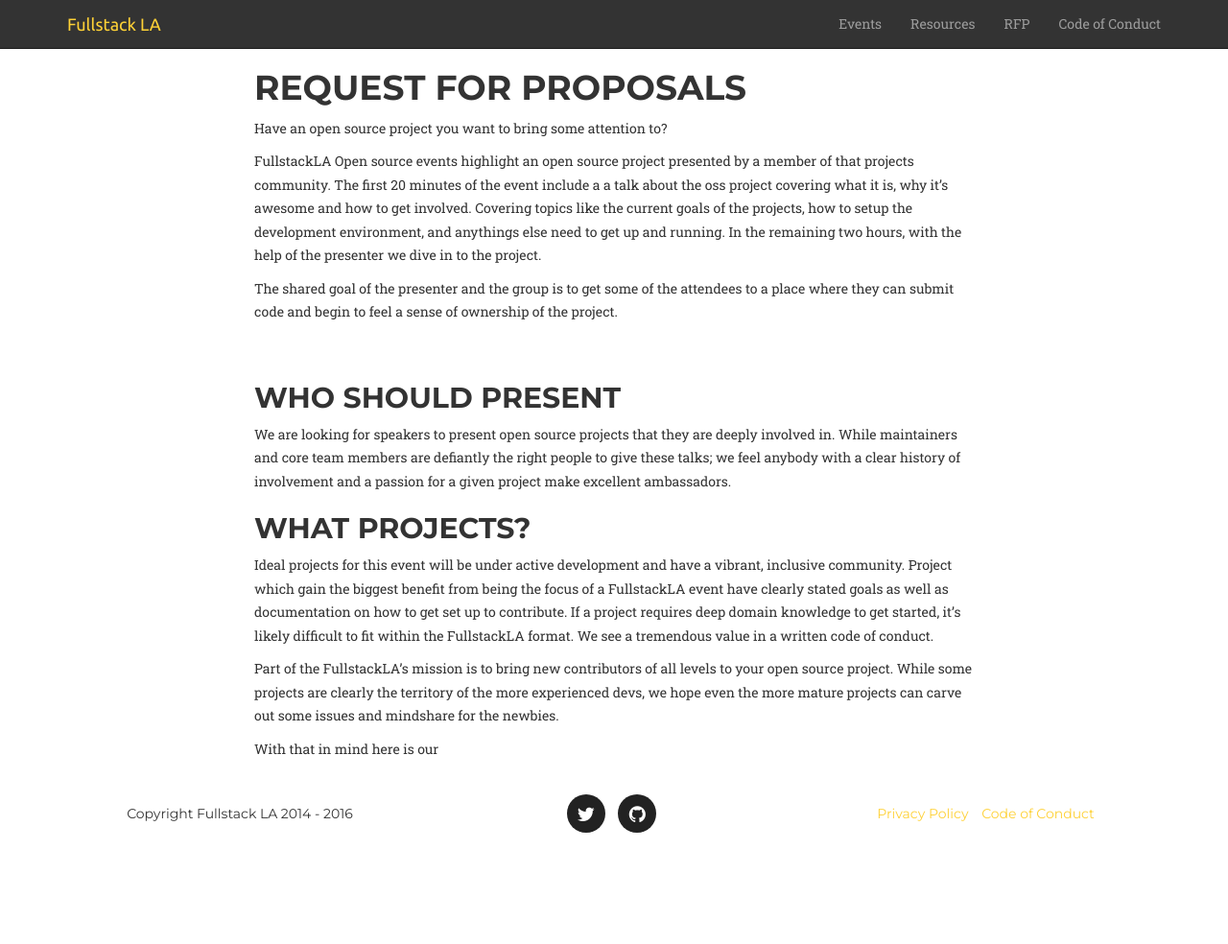
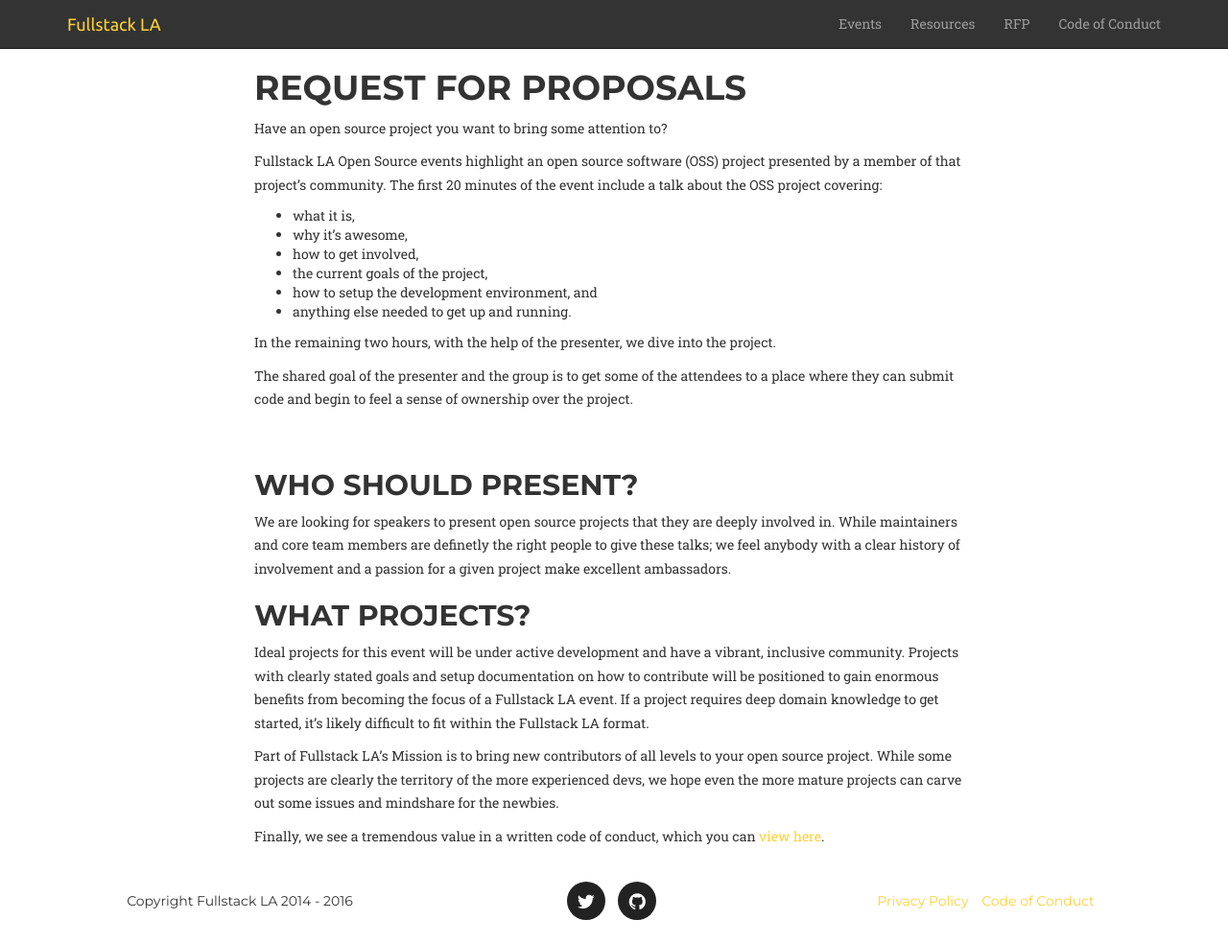
Before and after one commit to fullstackla/fullstackla.github.io, a Jekyll site: the page built from rfp.md, in a window 1280 px wide and 984 px high. Shown: the whole window at 96% size. Built offline with Jekyll 4.4.1, drawn with Linux system fonts in a browser that asks for light colours; some web fonts are replaced.

Commit message:
Edit rfp.md Made edits and spelling corrections to rfp.md Added 1em padding to .img-centered in fullstack.scss to separate friends logos Made edits to Mapillary Parking blurb

```diff
--- a/_includes/events/parking/8thlight.html
+++ b/_includes/events/parking/8thlight.html
@@ -1 +1 @@
-<p>Paking is available free on 2nd after 7pm.</p>
+<p>Parking is available for free on 2nd after 7pm.</p>
--- a/_includes/mission.html
+++ b/_includes/mission.html
@@ -19,10 +19,10 @@
 
           <dl class="values">
             <dt>Open Source</dt>
-            <dd>Committing to free and open source code that<br /> quickly helps people build web applications.</dd>
+            <dd>Committing to free and open source code that quickly helps people build web applications.</dd>
 
             <dt>Skill Building</dt>
-            <dd>Teaching new web development skills and leveling up<br /> on those skills through pair programming.</dd>
+            <dd>Teaching new web development skills and leveling up on those skills through pair programming.</dd>
 
             <dt>Mentorship</dt>
             <dd>Guiding and counseling the next generation of fullstack developers.</dd>
--- a/_sass/fullstack.scss
+++ b/_sass/fullstack.scss
@@ -59,7 +59,7 @@ h6 {
 }
 
 .img-centered {
-    margin: 0 auto;
+    margin: 1em auto;
     max-width: 13em;
     max-height: 2em;
     // -webkit-filter: grayscale(100%);
--- a/rfp.md
+++ b/rfp.md
@@ -5,18 +5,28 @@ title: Request For Proposals
 
 Have an open source project you want to bring some attention to?
 
-FullstackLA Open source events highlight an open source project presented by a member of that projects community. The first 20 minutes of the event include a a talk about the oss project covering what it is, why it's awesome and how to get involved. Covering topics like the current goals of the projects, how to setup the development environment, and anythings else need to get up and running. In the remaining two hours, with the help of the presenter we dive in to the project.
+Fullstack LA Open Source events highlight an open source software (OSS) project presented by a member of that project's community. The first 20 minutes of the event include a talk about the OSS project covering:
 
-The shared goal of the presenter and the group is to get some of the attendees to a place where they can submit code and begin to feel a sense of ownership of the project.
++ what it is,
++ why it's awesome,
++ how to get involved,
++ the current goals of the project,
++ how to setup the development environment, and
++ anything else needed to get up and running.
 
-## Who should present
+In the remaining two hours, with the help of the presenter, we dive into the project.
 
-We are looking for speakers to present open source projects that they are deeply involved in. While maintainers and core team members are defiantly the right people to give these talks; we feel anybody with a clear history of involvement and a passion for a given project make excellent ambassadors.
+The shared goal of the presenter and the group is to get some of the attendees to a place where they can submit code and begin to feel a sense of ownership over the project.
+
+## Who should present?
+
+We are looking for speakers to present open source projects that they are deeply involved in. While maintainers and core team members are definetly the right people to give these talks; we feel anybody with a clear history of involvement and a passion for a given project make excellent ambassadors.
 
 ## What projects?
 
-Ideal projects for this event will be under active development and have a vibrant, inclusive community. Project which gain the biggest benefit from being the focus of a FullstackLA event have clearly stated goals as well as documentation on how to get set up to contribute. If a project requires deep domain knowledge to get started, it's likely difficult to fit within the FullstackLA format. We see a tremendous value in a written code of conduct.
+Ideal projects for this event will be under active development and have a vibrant, inclusive community. Projects with clearly stated goals and setup documentation on how to contribute will be positioned to gain enormous benefits from becoming the focus of a Fullstack LA event. If a project requires deep domain knowledge to get started, it's likely difficult to fit within the Fullstack LA format.
 
-Part of the FullstackLA's mission is to bring new contributors of all levels to your open source project. While some projects are clearly the territory of the more experienced devs, we hope even the more mature projects can carve out some issues and mindshare for the newbies.
 
-With that in mind here is our
+Part of Fullstack LA's Mission is to bring new contributors of all levels to your open source project. While some projects are clearly the territory of the more experienced devs, we hope even the more mature projects can carve out some issues and mindshare for the newbies.
+
+Finally, we see a tremendous value in a written code of conduct, which you can [view here](/code-of-conduct).
```
Also changed, not shown: _events/2016-09-21-mapillary.md (+2 -4 lines).
